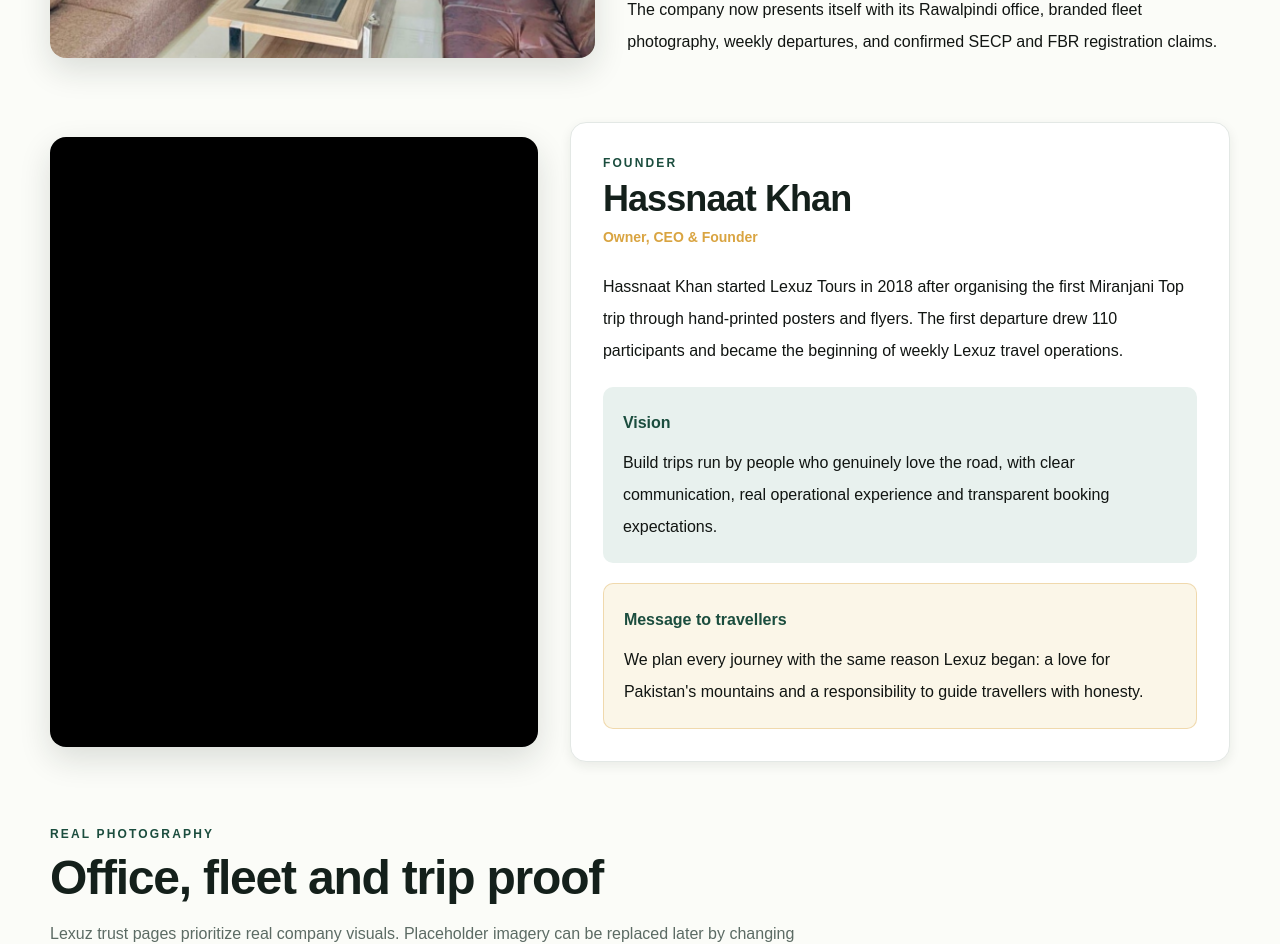
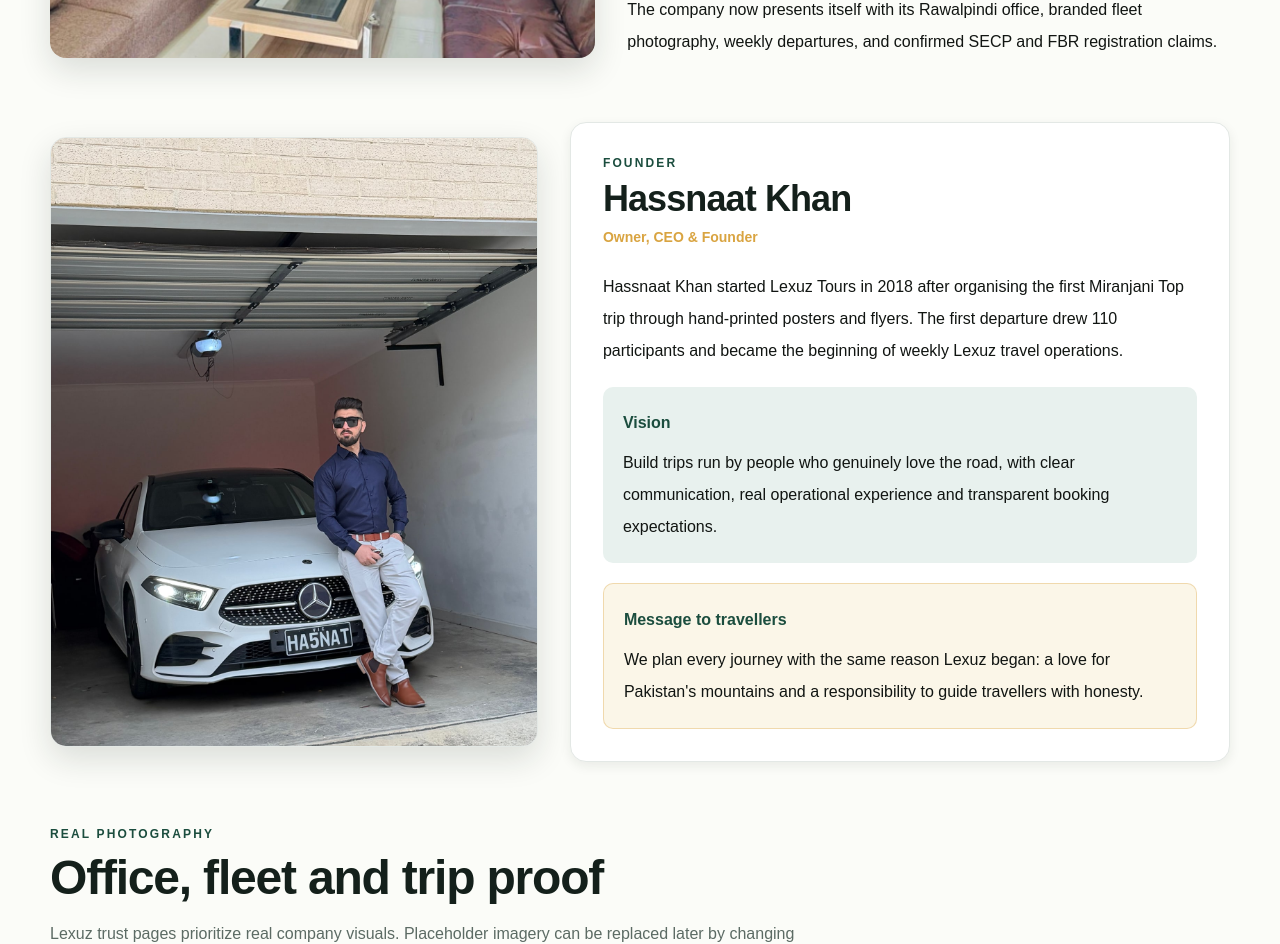
Before and after one commit to hassnaatkhan99-cmd/lexuz-tours-premium, a Next.js app: page /about in a window 1280 px wide. Shown: the part 1260-2204 px from the top of the page. Built offline with nearby package versions, Linux system fonts and the light colour scheme.

Commit message:
Fix founder photo rendering

```diff
--- /dev/null
+++ b/components/FounderImage.tsx
@@ -0,0 +1,35 @@
+"use client";
+
+import Image from "next/image";
+import { useState } from "react";
+
+const fallbackLogo = "/logo.png";
+
+export function FounderImage({ src, name, position }: { src: string | null; name: string; position: string }) {
+  const [failed, setFailed] = useState(false);
+  const useFallback = !src || failed;
+
+  return (
+    <div className="relative aspect-[4/5] min-h-[360px] overflow-hidden rounded-dsLg border border-lexuzNeutral-line bg-white shadow-ds3">
+      {useFallback ? (
+        <div className="grid h-full place-items-center bg-brand-secondary p-8 text-center">
+          <div>
+            <Image src={fallbackLogo} alt="Lexuz Tours & Adventures logo" width={180} height={180} className="mx-auto h-32 w-32 rounded-full bg-white object-contain p-2 shadow-ds1" />
+            <p className="mt-5 text-xl font-black text-brand-primary">{name}</p>
+            <p className="mt-2 text-sm font-bold text-lexuzNeutral-60">{position}</p>
+          </div>
+        </div>
+      ) : (
+        <Image
+          src={src}
+          alt={`${name}, ${position}`}
+          fill
+          sizes="(min-width: 1024px) 40vw, 100vw"
+          className="object-cover object-center"
+          onError={() => setFailed(true)}
+          priority
+        />
+      )}
+    </div>
+  );
+}
--- a/components/TrustSections.tsx
+++ b/components/TrustSections.tsx
@@ -1,6 +1,6 @@
-import Image from "next/image";
 import Link from "next/link";
 import { CheckCircle2, ChevronRight, FileText, MapPin, ShieldCheck, UserRound } from "lucide-react";
+import { FounderImage } from "@/components/FounderImage";
 import { DesignCard, DesignCardText, DesignCardTitle, DesignIcon } from "@/components/ui";
 import type { BreadcrumbItem } from "@/lib/seo-foundation/breadcrumbs";
 
@@ -39,11 +39,7 @@
 export function FounderSection({ founder }: { founder: { name: string; position: string; photo: string | null; biography: string; vision: string; message: string } }) {
   return (
     <section className="grid gap-8 lg:grid-cols-[0.85fr_1.15fr] lg:items-center">
-      {founder.photo ? (
-        <Image src={founder.photo} alt={`${founder.name}, ${founder.position}`} width={720} height={900} className="aspect-[4/5] rounded-dsLg object-cover shadow-ds3" />
-      ) : (
-        <FounderPhotoPlaceholder name={founder.name} />
-      )}
+      <FounderImage src={founder.photo} name={founder.name} position={founder.position} />
       <div className="rounded-dsLg border border-lexuzNeutral-line bg-white p-6 shadow-ds2 md:p-8">
         <p className="text-xs font-black uppercase tracking-[0.18em] text-brand-primary">Founder</p>
         <h2 className="mt-2 text-3xl font-black tracking-tight text-lexuzNeutral-100 md:text-4xl">{founder.name}</h2>
--- a/data/trust.ts
+++ b/data/trust.ts
@@ -8,7 +8,7 @@
   founder: {
     name: "Hassnaat Khan",
     position: "Owner, CEO & Founder",
-    photo: "/images/founder-hassnaat-khan.jpg",
+    photo: "/images/team/founder-hassnaat-khan.jpg",
     biography: "Hassnaat Khan started Lexuz Tours in 2018 after organising the first Miranjani Top trip through hand-printed posters and flyers. The first departure drew 110 participants and became the beginning of weekly Lexuz travel operations.",
     vision: "Build trips run by people who genuinely love the road, with clear communication, real operational experience and transparent booking expectations.",
     message: "We plan every journey with the same reason Lexuz began: a love for Pakistan's mountains and a responsibility to guide travellers with honesty."
```
Also changed, not shown: public/images/founder-hassnaat-khan.jpg (deleted), public/images/team/founder-hassnaat-khan.jpg (added).
